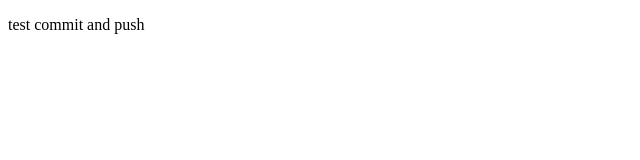
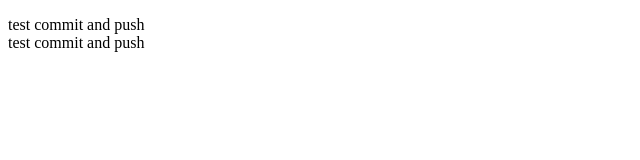
Before and after one commit to EvgenChuiko-layout/OrganicFreshFooods, a plain HTML site: page index.html in a window 1280 px wide. Shown: the whole page, without its empty margins (0-640 px from the left). Drawn offline with Linux system fonts and the light colour scheme.

Commit message:
four commit

```diff
--- a/index.html
+++ b/index.html
@@ -10,5 +10,8 @@
     <div>
         test commit and push
     </div>
+    <div>
+        test commit and push
+    </div>
 </body>
 </html>
```
